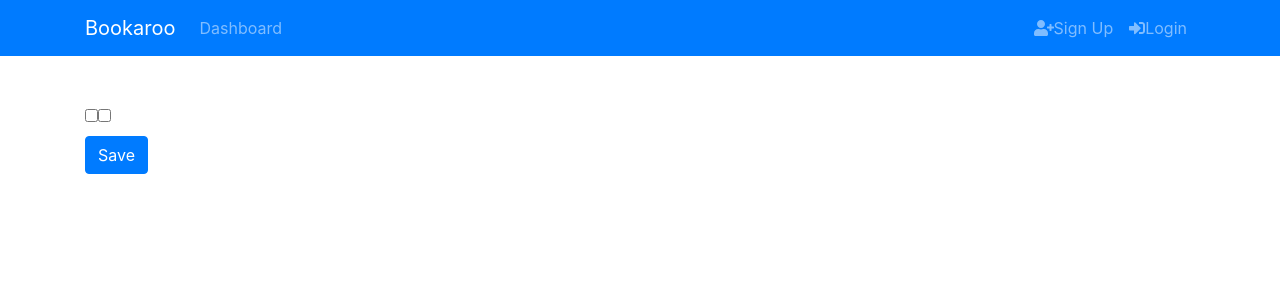
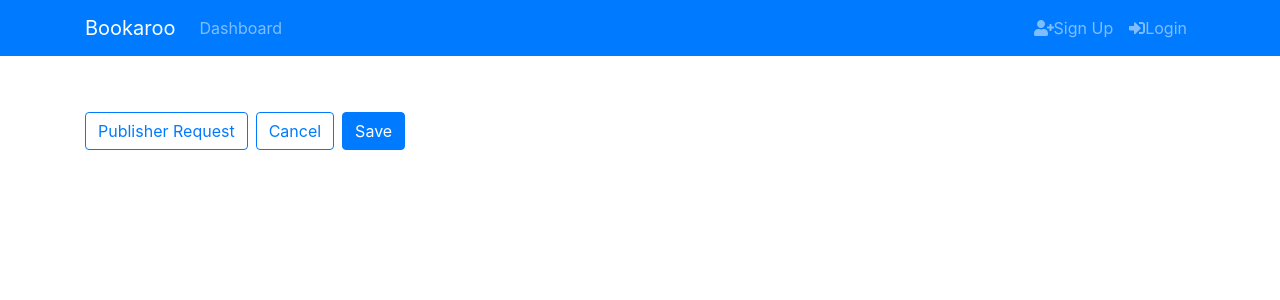
Before and after one commit to Kyriece/A-Slight-Sep-Up, a React (Create React App) app in the folder SEPT2021_MajorProject/FrontEnd/myfirstapp/: page /Update in a window 1280 px wide. Shown: the top 300 px of the page. Built offline with nearby package versions, Linux system fonts and the light colour scheme.

Commit message:
publishr request frontend (console log)

```diff
--- a/SEPT2021_MajorProject/FrontEnd/myfirstapp/src/components/UserManagement/Update.js
+++ b/SEPT2021_MajorProject/FrontEnd/myfirstapp/src/components/UserManagement/Update.js
@@ -6,7 +6,7 @@ import Header from "../Layout/Header";
 import store from "../../store";
 
 import Checkbox from "rc-checkbox";
-const OPTIONS = ["YES", "NO"];
+const OPTIONS = ["Publisher"];
 
 class Update extends Component{
   state = {
@@ -19,9 +19,23 @@ class Update extends Component{
     )
   };
 
+  selectAllCheckboxes = isSelected => {
+    Object.keys(this.state.checkboxes).forEach(checkbox => {
+      // BONUS: Can you explain why we pass updater function to setState instead of an object?
+      this.setState(prevState => ({
+        checkboxes: {
+          ...prevState.checkboxes,
+          [checkbox]: isSelected
+        }
+      }));
+    });
+  };
+
+  selectAll = () => this.selectAllCheckboxes(true);
+
+  deselectAll = () => this.selectAllCheckboxes(false);
+
   handleCheckboxChange = changeEvent => {
-    console.log("HANDLE CALED");
-
     const { name } = changeEvent.target;
 
     this.setState(prevState => ({
@@ -33,15 +47,13 @@ class Update extends Component{
   };
 
   handleFormSubmit = formSubmitEvent => {
-    console.log("SUBMIT CALED");
     formSubmitEvent.preventDefault();
-    console.log("SUBMIT 2 CALED");
 
     Object.keys(this.state.checkboxes)
       .filter(checkbox => this.state.checkboxes[checkbox])
-        .forEach(checkbox => {
-          console.log(checkbox, "is selected.");
-        });
+      .forEach(checkbox => {
+        console.log(checkbox, "is selected.");
+      });
   };
 
   createCheckbox = option => (
@@ -72,8 +84,21 @@ class Update extends Component{
         <div className="row mt-5">
           <div className="col-sm-12">
             <form onSubmit={this.handleFormSubmit}>
-              {this.createCheckboxes()}
               <div className="form-group mt-2">
+                <button
+                  type="button"
+                  className="btn btn-outline-primary mr-2"
+                  onClick={this.selectAll}
+                >
+                  Publisher Request
+                </button>
+                <button
+                  type="button"
+                  className="btn btn-outline-primary mr-2"
+                  onClick={this.deselectAll}
+                >
+                  Cancel
+                </button>
                 <button type="submit" className="btn btn-primary">
                   Save
                 </button>
```
